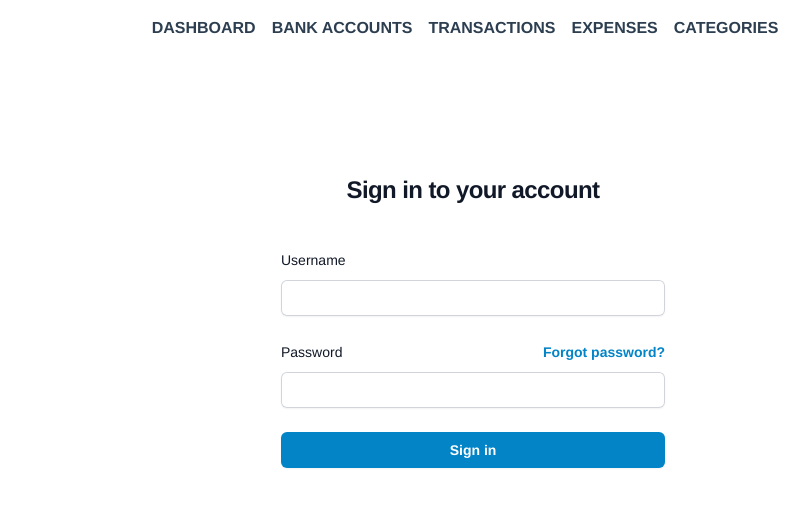
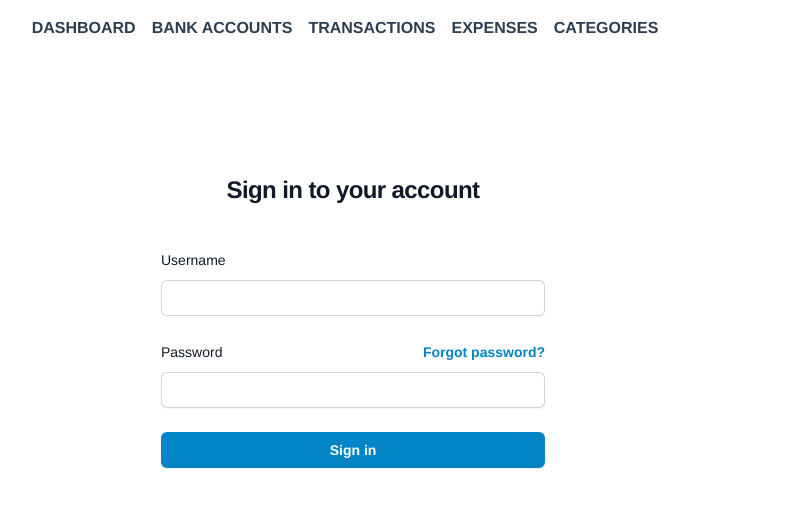
Before and after one commit to madison-mitchell/budgetting-app, a Vue app in the folder frontend/: page /login in a window 1280 px wide. Shown: the top 506 px of the page, without its empty margins (287-1096 px from the left). Built offline with nearby package versions, Linux system fonts and the light colour scheme; the HTML template or start-up script is replaced by a standard one.

Commit message:
Updated Left Sidebar to not show when not signed in

```diff
--- a/frontend/src/App.vue
+++ b/frontend/src/App.vue
@@ -1,7 +1,7 @@
 <template>
     <div id="app" class="flex">
         <LeftSidebar />
-        <div class="flex-1 ml-60">
+        <div :class="{ 'flex-1 ml-60': isAuthenticated, 'w-full': !isAuthenticated }">
             <Navigation />
             <router-view />
         </div>
@@ -11,10 +11,21 @@
 <script>
 import Navigation from '@/components/utility/Navigation.vue';
 import LeftSidebar from '@/components/utility/LeftSidebar.vue';
+import authService from '@/services/authService';
 
 export default {
     components: { Navigation, LeftSidebar },
     name: 'App',
+    data() {
+        return {
+            isAuthenticated: !!authService.getCurrentUser(),
+        };
+    },
+    watch: {
+        $route() {
+            this.isAuthenticated = !!authService.getCurrentUser();
+        },
+    },
 };
 </script>
 
```
